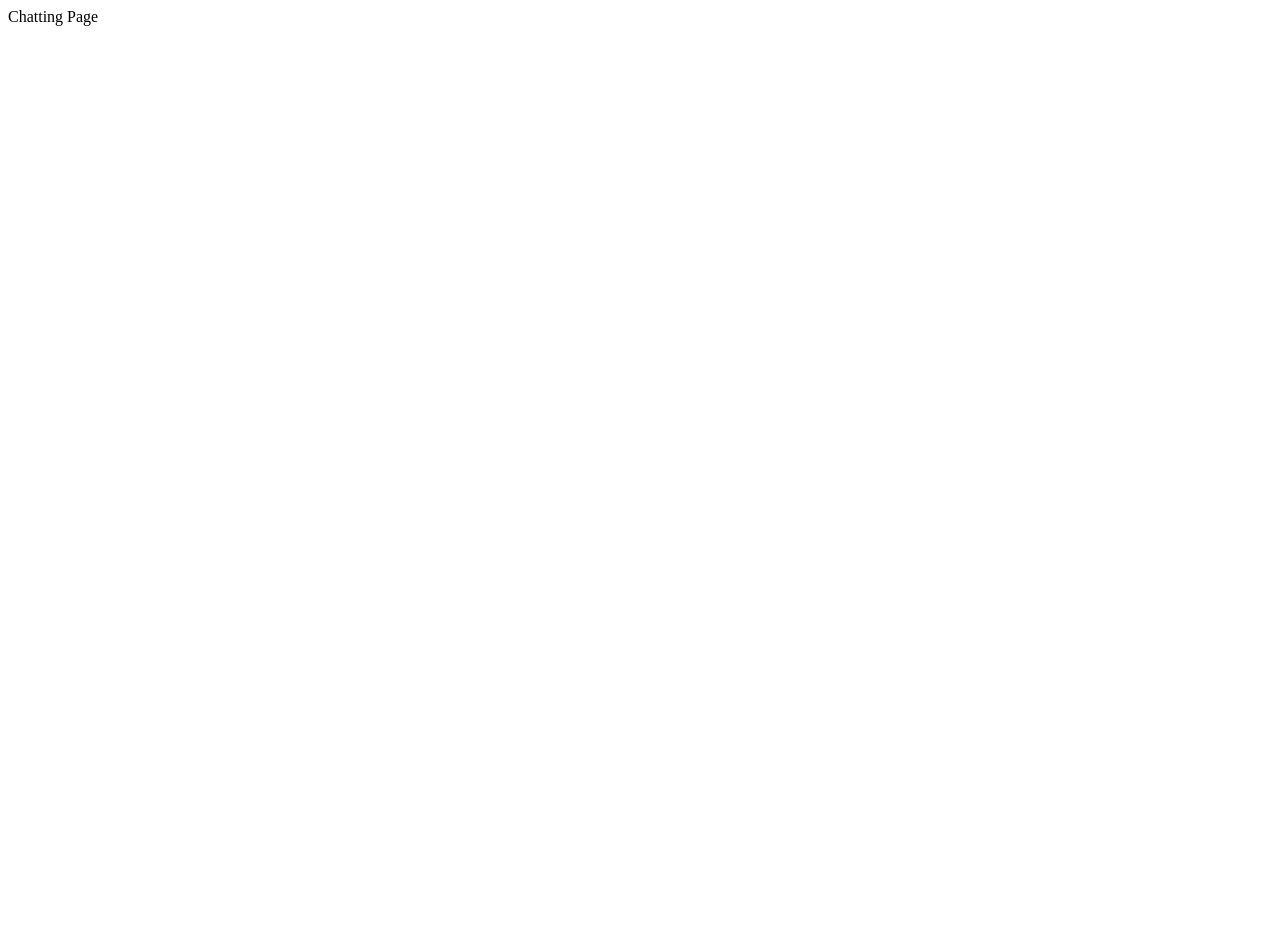
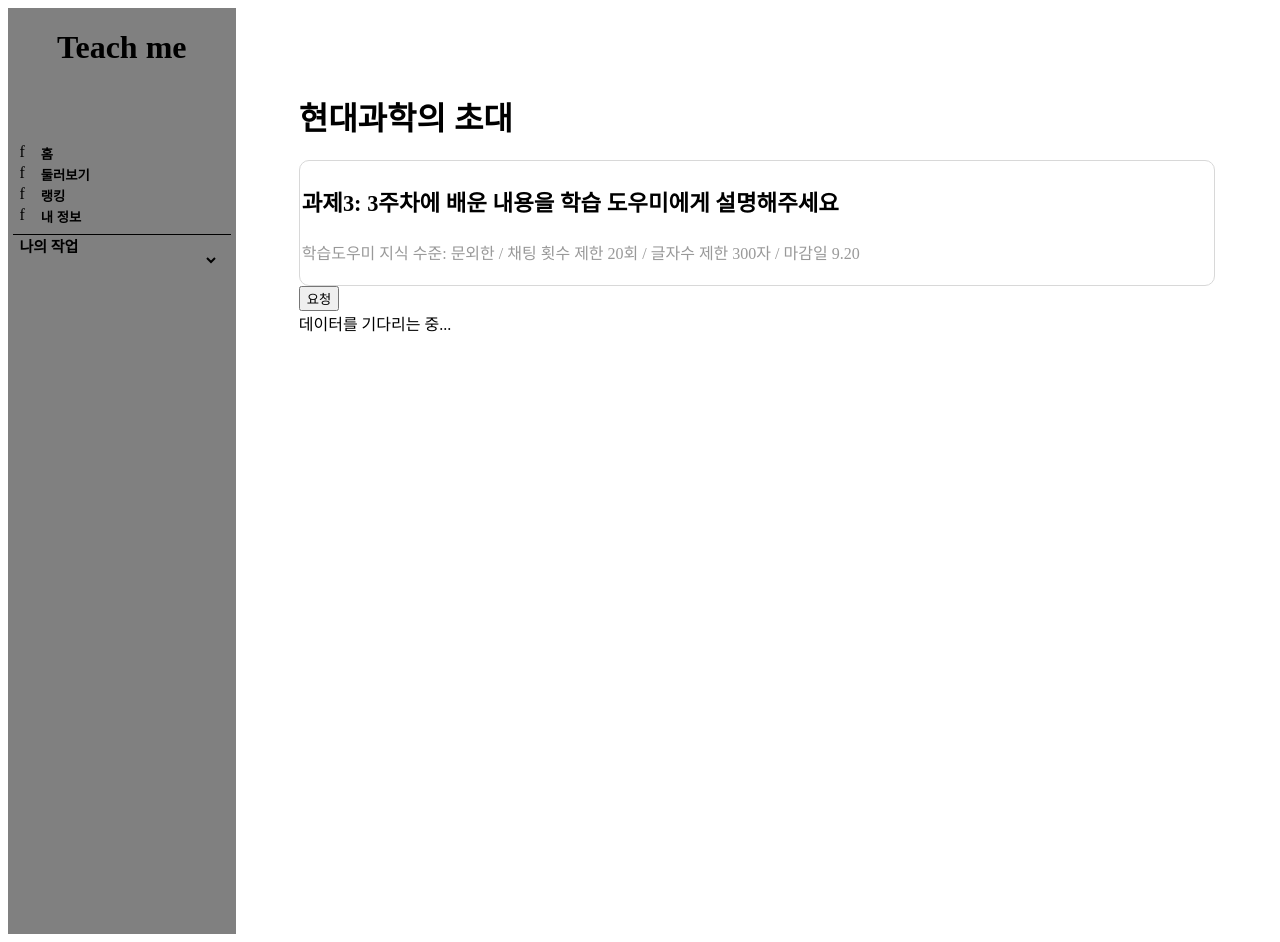
Before and after one commit to sins051301/SoftWareHackathon, a React (Vite) app: page /chatting in a window 1280 px wide. Before the commit the page ends 800 px from the top, so only its background shows below. Built offline with nearby package versions, Linux system fonts and the light colour scheme.

Commit message:
chore: 홈

```diff
--- /dev/null
+++ b/src/components/SideBar.tsx
@@ -0,0 +1,98 @@
+import styled from "styled-components";
+import Spacing from "./Spacing";
+const SideBack = styled.div`
+  width: 20vw;
+  background-color: gray;
+  display: flex;
+  flex-direction: column;
+  align-items: center;
+`;
+
+const Head = styled.h1`
+  font-weight: bold;
+  font-size: 2rem;
+  text-align: center;
+`;
+
+const Control = styled.div`
+  border-bottom: 1px solid black;
+  width: 90%;
+  display: flex;
+  flex-direction: column;
+  padding: 3%;
+`;
+
+const ControlItem = styled.div`
+  display: flex;
+  flex-direction: row;
+  gap: 10px;
+  float: left;
+  width: 90%;
+`;
+
+const ControlButton = styled.button`
+  font-weight: bold;
+  width: 90%;
+  background-color: transparent;
+  border: none;
+  text-align: left;
+`;
+
+const Select = styled.select`
+  position: relative;
+  font-weight: bold;
+  font-size: 5px;
+  background-color: transparent;
+  height: 50px;
+  width: 200px;
+  border: none;
+`;
+
+const Label = styled.label`
+  position: absolute;
+  z-index: 1000;
+  font-weight: bold;
+  font-size: 15px;
+  background-color: transparent;
+
+  height: 40px;
+  border: none;
+`;
+
+function SideBar() {
+  return (
+    <SideBack>
+      <Head>Teach me</Head>
+      <Spacing size={3} />
+      <Control>
+        <ControlItem>
+          <div>f</div>
+          <ControlButton>홈</ControlButton>
+        </ControlItem>
+        <ControlItem>
+          <div>f</div>
+          <ControlButton>둘러보기</ControlButton>
+        </ControlItem>
+        <ControlItem>
+          <div>f</div>
+          <ControlButton>랭킹</ControlButton>
+        </ControlItem>
+        <ControlItem>
+          <div>f</div>
+          <ControlButton>내 정보</ControlButton>
+        </ControlItem>
+      </Control>
+      <ControlItem>
+        <Label htmlFor="team">나의 작업</Label>
+        <Select value={"나의 직업"}>
+          <option></option>
+          <option></option>
+          <option></option>
+          <option></option>
+        </Select>
+      </ControlItem>
+    </SideBack>
+  );
+}
+
+export default SideBar;
--- a/src/layouts/MainLayout.tsx
+++ b/src/layouts/MainLayout.tsx
@@ -1,11 +1,25 @@
-import { Outlet } from 'react-router-dom';
+import { Outlet } from "react-router-dom";
+import styled from "styled-components";
+import SideBar from "@/components/SideBar";
+
+const MainBack = styled.div`
+  width: 80vw;
+  height: 100vh;
+  padding: 5%;
+`;
+
+const Layout = styled.div`
+  display: flex;
+  flex-direction: row;
+`;
 
 export const MainLayout = () => {
   return (
-    <div className="bg-gray-100 flex h-screen w-screen flex-col items-center justify-center">
-      <div className="relative h-full w-full max-w-[400px] overflow-scroll rounded-lg bg-white p-6 shadow-md [&::-webkit-scrollbar]:hidden">
+    <Layout>
+      <SideBar />
+      <MainBack>
         <Outlet />
-      </div>
-    </div>
+      </MainBack>
+    </Layout>
   );
 };
--- a/src/pages/Chat/Chatting.tsx
+++ b/src/pages/Chat/Chatting.tsx
@@ -1,5 +1,6 @@
 import { usePostChatGpt } from "@/hooks/queries/chatgpt.query";
 import { ChatRequest } from "@/types/ChatInterface";
+import { useState } from "react";
 import styled from "styled-components";
 
 const dummyData: ChatRequest = {
@@ -16,21 +17,50 @@ const dummyData: ChatRequest = {
   ],
 };
 
-const ChattingBack = styled.div`
-  width: 100vw;
-  height: 100vh;
+const Head = styled.h1`
+  font-weight: bold;
+  font-size: 2rem;
+`;
+
+const SubTitle = styled.div`
+  width: 100%;
+  border: 1px solid #d8d8d8;
+  height: 15%;
+  padding: 2px;
+  border-radius: 10px;
+`;
+
+const SubExplain = styled.p`
+  font-weight: bold;
+  font-size: 1.4rem;
+`;
+
+const SubRule = styled.p`
+  color: #999999;
+  font-size: 1rem;
 `;
 
 export function Chatting() {
+  const [title] = useState("현대과학의 초대");
   const { mutate, data, isError, error } = usePostChatGpt();
   if (isError) {
     alert(error?.message);
   }
   return (
-    <ChattingBack>
+    <>
+      <Head>{title}</Head>
+      <SubTitle>
+        <SubExplain>
+          과제3: 3주차에 배운 내용을 학습 도우미에게 설명해주세요
+        </SubExplain>
+        <SubRule>
+          학습도우미 지식 수준: 문외한 / 채팅 횟수 제한 20회 / 글자수 제한 300자
+          / 마감일 9.20
+        </SubRule>
+      </SubTitle>
       <button onClick={() => mutate(dummyData)}>요청</button>
       <div>{data ? data : "데이터를 기다리는 중..."}</div>
-    </ChattingBack>
+    </>
   );
 }
 export default Chatting;
--- a/src/pages/Chatting.tsx
+++ /dev/null
@@ -1,7 +0,0 @@
-import React from 'react';
-
-const Chatting: React.FC = () => {
-  return <div>Chatting Page</div>;
-};
-
-export default Chatting;
--- a/src/pages/Login.tsx
+++ b/src/pages/Login.tsx
@@ -1,7 +1,153 @@
-import React from 'react';
+import styled from 'styled-components';
+import {useNavigate} from 'react-router-dom';
+import {useState} from 'react';
 
-const Login: React.FC = () => {
-  return <div>Login Page</div>;
+// Styled Components
+const Container = styled.div`
+  display: flex;
+  flex-direction: column;
+  align-items: center;
+  justify-content: center;
+  height: 100vh;
+  font-family: Arial, sans-serif;
+`;
+
+const Logo = styled.h1`
+  font-size: 3rem;
+  font-weight: bold;
+  margin-bottom: 2rem;
+`;
+
+const LoginForm = styled.form`
+  box-sizing: border-box;
+  display: flex;
+  flex-direction: column;
+  gap: 1rem;
+  border: 1px solid rgba(0, 0, 0, .12);
+  padding: 55px 69px 50px 69px;
+  width: 580px;
+`;
+
+const Input = styled.input`
+  position: relative;
+  z-index: 1;
+  width: 100%;
+  min-height: 45px;
+  padding: 10px 0 8px;
+  border: 0;
+  font-size: 18px;
+  line-height: 25px;
+  color: #191919;
+  background-color: transparent;
+  letter-spacing: 0;
+  box-sizing: border-box;
+  outline: none;
+  border-bottom: 1px solid #e5e5e5;
+  caret-color: #191919;
+  opacity: 1;
+`;
+
+const CheckboxContainer = styled.div`
+  display: flex;
+  font-size: 0.9rem;
+  color: #888;
+`;
+
+const Checkbox = styled.input`
+  margin-right: 0.5rem;
+`;
+
+const LoginButton = styled.button`
+  width: 100%;
+  padding: 10px;
+  background-color: #ffeb00;
+  border: none;
+  border-radius: 5px;
+  font-size: 1rem;
+  font-weight: bold;
+  cursor: pointer;
+
+  &:hover {
+    background-color: #ffcc00;
+  }
+`;
+
+const QRButton = styled.button`
+  width: 100%;
+  padding: 10px;
+  background-color: #f0f0f0;
+  border: none;
+  border-radius: 5px;
+  font-size: 1rem;
+  cursor: pointer;
+
+  &:hover {
+    background-color: #e0e0e0;
+  }
+`;
+
+const Footer = styled.div`
+  display: flex;
+  justify-content: center;
+  margin-top: 1rem;
+  font-size: 0.9rem;
+  color: #888;
+  margin-bottom: 4rem;
+
+  a {
+    margin: 0 0.5rem;
+    color: #888;
+    text-decoration: none;
+
+    &:hover {
+      text-decoration: underline;
+    }
+  }
+`;
+
+const LoginPage = () => {
+  const navigate = useNavigate();
+  const [password, setPassword] = useState<string>('');
+  // 아이디 따라서 쿠키 저장
+  // 쿠키 이름 user-cookie : 1 또는 2
+
+  function login() {
+    alert('로그인 버튼 클릭');
+
+    if (password === '')
+      return alert('비밀번호를 입력해주세요');
+
+    if (password !== 'user1') {
+      document.cookie = 'user-cookie=1';
+    }
+    else {// (password !== 'user2') {
+      document.cookie = 'user-cookie=2';
+    }
+
+    navigate('/main');
+    return;
+  }
+
+  return (
+    <Container>
+      <Logo>kakao</Logo>
+      <LoginForm>
+        <Input type="text" placeholder="카카오메일 아이디, 이메일, 전화번호"/>
+        <Input type="password" placeholder="비밀번호" value={password} onChange={e => setPassword(e.target.value)}/>
+        <CheckboxContainer>
+          <Checkbox type="checkbox" />
+          <label>간편로그인 정보 저장</label>
+        </CheckboxContainer>
+        <LoginButton onClick={login}>로그인</LoginButton>
+        <QRButton>QR코드 로그인</QRButton>
+      </LoginForm>
+      <Footer>
+        <a href="#">회원가입</a>
+        <a href="#">계정 찾기</a>
+        <a href="#">비밀번호 찾기</a>
+      </Footer>
+    </Container>
+  );
 };
 
-export default Login;
+export default LoginPage;
--- a/src/pages/MainPage.tsx
+++ b/src/pages/MainPage.tsx
@@ -1,7 +1,16 @@
-import React from 'react';
+import styled from "styled-components";
 
-const MainPage: React.FC = () => {
-  return <div>Main Page</div>;
-};
+const Head = styled.h1`
+  font-weight: bold;
+  font-size: 2rem;
+`;
+
+function MainPage() {
+  return (
+    <>
+      <Head>홈</Head>
+    </>
+  );
+}
 
 export default MainPage;
```
Also changed, not shown: src/App.tsx (+4 -4 lines), src/pages/Chat/ChattingContainer.tsx (added, +40 -0 lines).
